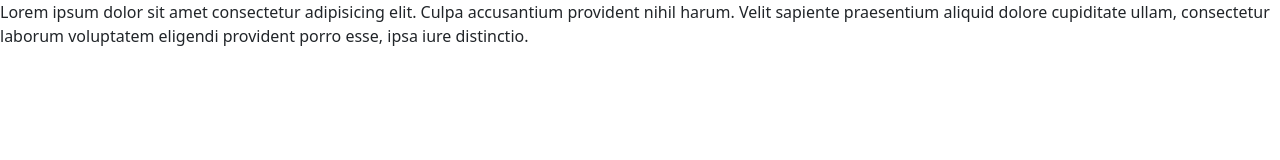
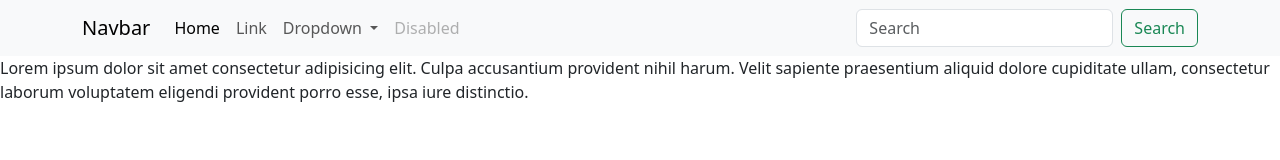
Before and after one commit to aschenbecher101/snooper, a plain HTML site: page mod3/index.html in a window 1280 px wide. Drawn offline with nearby package versions, Linux system fonts and the light colour scheme.

Commit message:
create own css file

```diff
--- a/mod3/index.html
+++ b/mod3/index.html
@@ -2,11 +2,50 @@
 <html>
     <head>
         <meta charset="UTF-8">
+        <meta name="viewport" content="width=device-width, initial-scale=1">
         <title> working with twitter bootstrap </title>
         <link href="https://cdn.jsdelivr.net/npm/bootstrap@5.3.2/dist/css/bootstrap.min.css" rel="stylesheet" integrity="sha384-T3c6CoIi6uLrA9TneNEoa7RxnatzjcDSCmG1MXxSR1GAsXEV/Dwwykc2MPK8M2HN" crossorigin="anonymous">
-
+        <link rel="styelsheet" href="css/style.css">
+        <script defer src="https://cdn.jsdelivr.net/npm/bootstrap@5.3.2/dist/js/bootstrap.bundle.min.js" integrity="sha384-C6RzsynM9kWDrMNeT87bh95OGNyZPhcTNXj1NW7RuBCsyN/o0jlpcV8Qyq46cDfL" crossorigin="anonymous"></script>
     </head>
     <body>
+        <!-- NAVIGATION BAR; TOP OF SITE-->
+        <nav class="navbar navbar-expand-lg bg-body-tertiary">
+            <div class="container">
+              <a class="navbar-brand" href="#">Navbar</a>
+              <button class="navbar-toggler" type="button" data-bs-toggle="collapse" data-bs-target="#navbarSupportedContent" aria-controls="navbarSupportedContent" aria-expanded="false" aria-label="Toggle navigation">
+                <span class="navbar-toggler-icon"></span>
+              </button>
+              <div class="collapse navbar-collapse" id="navbarSupportedContent">
+                <ul class="navbar-nav me-auto mb-2 mb-lg-0">
+                  <li class="nav-item">
+                    <a class="nav-link active" aria-current="page" href="#">Home</a>
+                  </li>
+                  <li class="nav-item">
+                    <a class="nav-link" href="#">Link</a>
+                  </li>
+                  <li class="nav-item dropdown">
+                    <a class="nav-link dropdown-toggle" href="#" role="button" data-bs-toggle="dropdown" aria-expanded="false">
+                      Dropdown
+                    </a>
+                    <ul class="dropdown-menu">
+                      <li><a class="dropdown-item" href="#">Action</a></li>
+                      <li><a class="dropdown-item" href="#">Another action</a></li>
+                      <li><hr class="dropdown-divider"></li>
+                      <li><a class="dropdown-item" href="#">Something else here</a></li>
+                    </ul>
+                  </li>
+                  <li class="nav-item">
+                    <a class="nav-link disabled" aria-disabled="true">Disabled</a>
+                  </li>
+                </ul>
+                <form class="d-flex" role="search">
+                  <input class="form-control me-2" type="search" placeholder="Search" aria-label="Search">
+                  <button class="btn btn-outline-success" type="submit">Search</button>
+                </form>
+              </div>
+            </div>
+          </nav>
         Lorem ipsum dolor sit amet consectetur adipisicing elit. Culpa accusantium provident nihil harum. Velit sapiente praesentium aliquid dolore cupiditate ullam, consectetur laborum voluptatem eligendi provident porro esse, ipsa iure distinctio.
     </body>
 </html>
```
Also changed, not shown: mod3/btstrap-example.html (added, +49 -0 lines), mod3/css/style.css (added).
